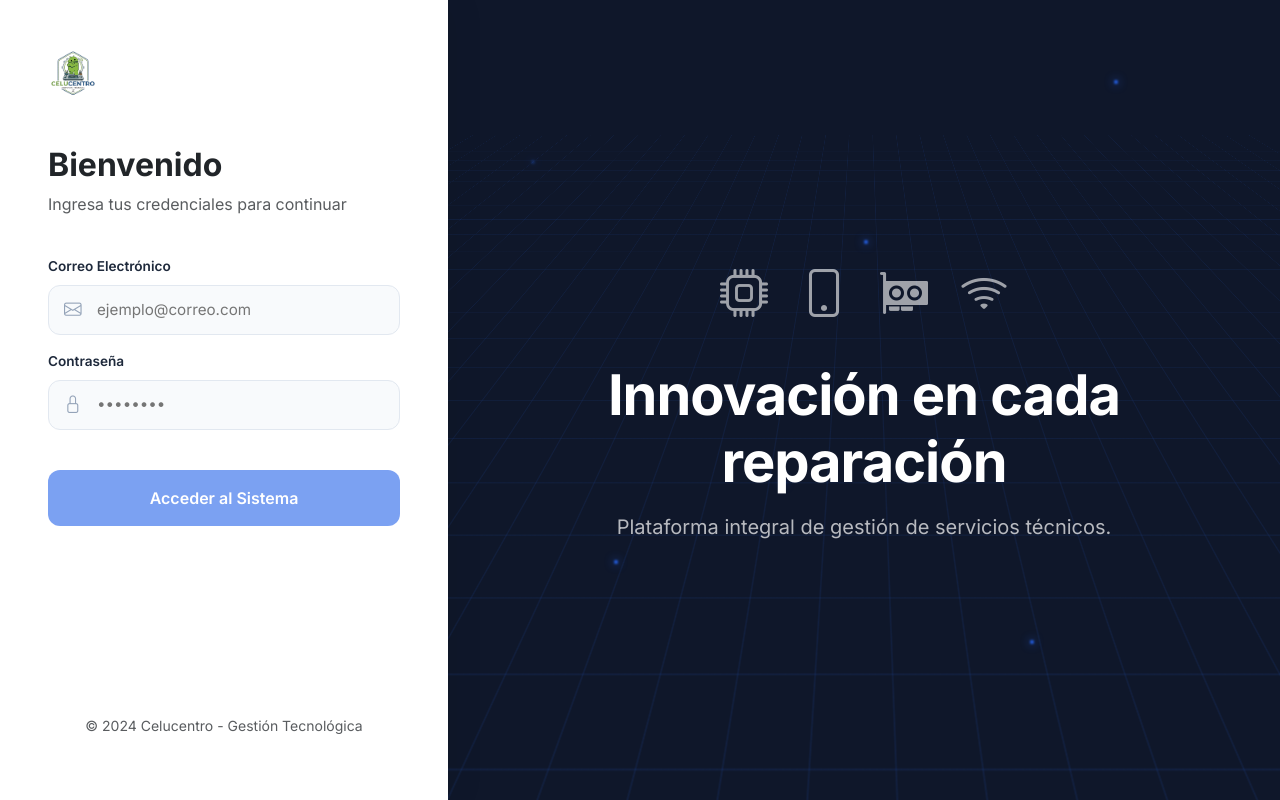
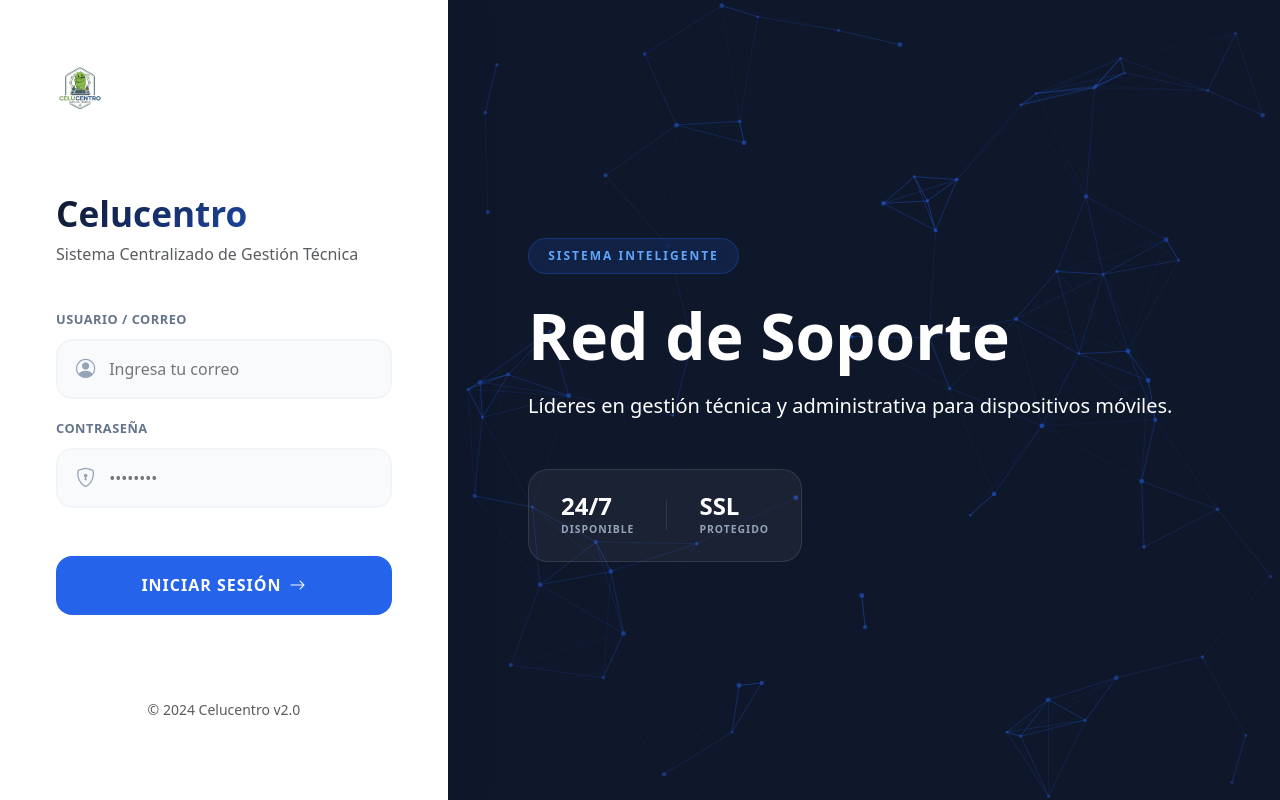
Before and after one commit to Danner2012/FRONT-PGM, an Angular app: page /login in a window 1280 px wide. Built offline with nearby package versions, Linux system fonts and the light colour scheme.

Commit message:
Envio de estructura 3

```diff
--- a/src/app/modules/auth/pages/login.component.html
+++ b/src/app/modules/auth/pages/login.component.html
@@ -1,6 +1,6 @@
 <div class="login-container">
 
-  <!-- LADO IZQUIERDO: FORMULARIO -->
+  <!-- LADO IZQUIERDO: FORMULARIO (35% - 40%) -->
   <aside class="login-sidebar fade-in">
     <div class="login-content">
       <div class="brand-section mb-5">
@@ -8,17 +8,17 @@
       </div>
 
       <div class="header-section mb-4">
-        <h2 class="fw-bold">Bienvenido</h2>
-        <p class="text-muted">Ingresa tus credenciales para continuar</p>
+        <h2 class="fw-bold title-gradient">Celucentro</h2>
+        <p class="text-muted">Sistema Centralizado de Gestión Técnica</p>
       </div>
 
       <form [formGroup]="loginForm" (ngSubmit)="onSubmit()" class="login-form">
         <!-- Usuario -->
         <div class="form-group mb-3">
-          <label class="form-label-custom">Correo Electrónico</label>
+          <label class="form-label-custom">Usuario / Correo</label>
           <div class="input-wrapper">
-            <i class="bi bi-envelope icon-input"></i>
-            <input type="email" formControlName="correo" class="form-input-custom" placeholder="ejemplo@correo.com">
+            <i class="bi bi-person-circle icon-input"></i>
+            <input type="email" formControlName="correo" class="form-input-custom" placeholder="Ingresa tu correo">
           </div>
         </div>
 
@@ -26,50 +26,54 @@
         <div class="form-group mb-4">
           <label class="form-label-custom">Contraseña</label>
           <div class="input-wrapper">
-            <i class="bi bi-lock icon-input"></i>
+            <i class="bi bi-shield-lock icon-input"></i>
             <input type="password" formControlName="clave" class="form-input-custom" placeholder="••••••••">
           </div>
         </div>
 
         <!-- Alerta de Error -->
-        <div *ngIf="errorMessage()" class="error-message mb-4">
-          <i class="bi bi-exclamation-circle-fill me-2"></i> {{ errorMessage() }}
+        <div *ngIf="errorMessage()" class="error-box mb-4">
+          <i class="bi bi-exclamation-triangle-fill me-2"></i> {{ errorMessage() }}
         </div>
 
         <!-- BOTÓN ENTRAR -->
         <button type="submit" class="btn-login" [disabled]="loginForm.invalid || isLoading()">
-          <span *ngIf="!isLoading()">Acceder al Sistema</span>
+          <div *ngIf="!isLoading()" class="d-flex align-items-center justify-content-center">
+            <span>INICIAR SESIÓN</span>
+            <i class="bi bi-arrow-right ms-2"></i>
+          </div>
           <div *ngIf="isLoading()" class="spinner-border spinner-border-sm" role="status"></div>
         </button>
       </form>
 
-      <footer class="login-footer mt-auto">
-        <p class="small text-muted text-center">© 2024 Celucentro - Gestión Tecnológica</p>
+      <footer class="login-footer mt-auto pt-4">
+        <p class="small text-muted text-center">© 2024 Celucentro v2.0</p>
       </footer>
     </div>
   </aside>
 
-  <!-- LADO DERECHO: ANIMACIÓN TECNOLÓGICA -->
+  <!-- LADO DERECHO: ANIMACIÓN TECNOLÓGICA (CANVAS) -->
   <main class="visual-section">
-    <div class="tech-grid"></div>
-    <div class="particles">
-      <div class="particle"></div>
-      <div class="particle"></div>
-      <div class="particle"></div>
-      <div class="particle"></div>
-      <div class="particle"></div>
-      <div class="particle"></div>
-    </div>
-    <div class="visual-overlay">
-      <div class="floating-icons">
-        <i class="bi bi-cpu"></i>
-        <i class="bi bi-phone"></i>
-        <i class="bi bi-gpu-card"></i>
-        <i class="bi bi-wifi"></i>
-      </div>
-      <div class="hero-text">
-        <h1 class="display-4 fw-bold">Innovación en cada reparación</h1>
-        <p class="lead">Plataforma integral de gestión de servicios técnicos.</p>
+    <!-- Canvas animado mediante lógica de Angular -->
+    <canvas #canvas class="particles-canvas"></canvas>
+
+    <div class="visual-overlay"></div>
+
+    <div class="floating-content">
+      <div class="tech-badge">SISTEMA INTELIGENTE</div>
+      <h1 class="display-3 fw-bold mb-3">Red de Soporte</h1>
+      <p class="lead">Líderes en gestión técnica y administrativa para dispositivos móviles.</p>
+
+      <div class="tech-stats">
+        <div class="stat-item">
+          <span class="stat-value">24/7</span>
+          <span class="stat-label">DISPONIBLE</span>
+        </div>
+        <div class="stat-divider"></div>
+        <div class="stat-item">
+          <span class="stat-value">SSL</span>
+          <span class="stat-label">PROTEGIDO</span>
+        </div>
       </div>
     </div>
   </main>
--- a/src/app/modules/auth/pages/login.component.ts
+++ b/src/app/modules/auth/pages/login.component.ts
@@ -1,4 +1,4 @@
-import { Component, signal, inject } from '@angular/core';
+import { Component, signal, inject, ElementRef, ViewChild, AfterViewInit, OnDestroy } from '@angular/core';
 import { CommonModule } from '@angular/common';
 import { ReactiveFormsModule, FormBuilder, Validators, FormGroup } from '@angular/forms';
 import { Router } from '@angular/router';
@@ -11,10 +11,15 @@ import { AuthService } from '../../../services/auth.service';
   templateUrl: './login.component.html',
   styleUrls: ['../styles/login.component.css']
 })
-export class LoginComponent {
+export class LoginComponent implements AfterViewInit, OnDestroy {
+  @ViewChild('canvas', { static: true }) canvas!: ElementRef<HTMLCanvasElement>;
+
   private fb = inject(FormBuilder);
   private authService = inject(AuthService);
   private router = inject(Router);
+  private ctx!: CanvasRenderingContext2D;
+  private particles: any[] = [];
+  private animationId!: number;
 
   loginForm: FormGroup = this.fb.group({
     correo: ['', [Validators.required, Validators.email]],
@@ -23,6 +28,87 @@ export class LoginComponent {
 
   errorMessage = signal<string | null>(null);
   isLoading = signal(false);
+
+  ngAfterViewInit() {
+    this.initParticles();
+  }
+
+  ngOnDestroy() {
+    if (this.animationId) {
+      cancelAnimationFrame(this.animationId);
+    }
+    window.removeEventListener('resize', () => this.resizeCanvas());
+  }
+
+  initParticles() {
+    const canvas = this.canvas.nativeElement;
+    const context = canvas.getContext('2d');
+    if (!context) return;
+
+    this.ctx = context;
+    this.resizeCanvas();
+    window.addEventListener('resize', () => this.resizeCanvas());
+
+    // Crear partículas (Nodos tecnológicos)
+    this.particles = [];
+    const particleCount = 80;
+    for (let i = 0; i < particleCount; i++) {
+      this.particles.push({
+        x: Math.random() * canvas.width,
+        y: Math.random() * canvas.height,
+        vx: (Math.random() - 0.5) * 0.4,
+        vy: (Math.random() - 0.5) * 0.4,
+        radius: Math.random() * 1.5 + 1
+      });
+    }
+    this.animate();
+  }
+
+  resizeCanvas() {
+    const canvas = this.canvas.nativeElement;
+    canvas.width = canvas.offsetWidth;
+    canvas.height = canvas.offsetHeight;
+  }
+
+  animate() {
+    const canvas = this.canvas.nativeElement;
+    this.ctx.clearRect(0, 0, canvas.width, canvas.height);
+
+    // Dibujar y conectar partículas
+    this.particles.forEach((p, i) => {
+      p.x += p.vx;
+      p.y += p.vy;
+
+      // Rebotar en bordes
+      if (p.x < 0 || p.x > canvas.width) p.vx *= -1;
+      if (p.y < 0 || p.y > canvas.height) p.vy *= -1;
+
+      // Dibujar punto
+      this.ctx.beginPath();
+      this.ctx.arc(p.x, p.y, p.radius, 0, Math.PI * 2);
+      this.ctx.fillStyle = 'rgba(37, 99, 235, 0.6)';
+      this.ctx.fill();
+
+      // Conexiones (Líneas tipo circuito)
+      for (let j = i + 1; j < this.particles.length; j++) {
+        const p2 = this.particles[j];
+        const dx = p.x - p2.x;
+        const dy = p.y - p2.y;
+        const dist = Math.sqrt(dx * dx + dy * dy);
+
+        if (dist < 140) {
+          this.ctx.beginPath();
+          this.ctx.strokeStyle = `rgba(37, 99, 235, ${1 - dist / 140})`;
+          this.ctx.lineWidth = 0.6;
+          this.ctx.moveTo(p.x, p.y);
+          this.ctx.lineTo(p2.x, p2.y);
+          this.ctx.stroke();
+        }
+      }
+    });
+
+    this.animationId = requestAnimationFrame(() => this.animate());
+  }
 
   onSubmit() {
     if (this.loginForm.valid) {
--- a/src/app/modules/auth/styles/login.component.css
+++ b/src/app/modules/auth/styles/login.component.css
@@ -1,12 +1,10 @@
 :host {
   --primary: #2563eb;
-  --primary-glow: rgba(37, 99, 235, 0.4);
+  --primary-dark: #1e4ed8;
   --bg-sidebar: #ffffff;
-  --bg-visual: #0f172a;
-  --text-dark: #1e293b;
-  --text-light: #f8fafc;
-  --input-border: #e2e8f0;
-  --transition: all 0.3s cubic-bezier(0.4, 0, 0.2, 1);
+  --text-dark: #0f172a;
+  --text-muted: #64748b;
+  --border-color: #f1f5f9;
 }
 
 .login-container {
@@ -14,42 +12,50 @@
   height: 100vh;
   width: 100vw;
   overflow: hidden;
-  font-family: 'Inter', system-ui, -apple-system, sans-serif;
+  background-color: var(--bg-sidebar);
 }
 
-/* --- LADO IZQUIERDO (LOGIN) --- */
+/* --- PANEL IZQUIERDO --- */
 .login-sidebar {
-  width: 35%; /* Ocupa el 35% del ancho */
-  min-width: 400px;
-  background: var(--bg-sidebar);
+  width: 35%;
+  min-width: 420px;
+  background: white;
   display: flex;
-  justify-content: center;
-  align-items: center;
-  padding: 3rem;
-  z-index: 10;
-  box-shadow: 10px 0 30px rgba(0,0,0,0.05);
+  flex-direction: column;
+  padding: 4rem 3.5rem;
+  z-index: 20;
+  box-shadow: 20px 0 50px rgba(0,0,0,0.03);
 }
 
 .login-content {
-  width: 100%;
-  max-width: 360px;
+  height: 100%;
   display: flex;
   flex-direction: column;
-  height: 100%;
+  max-width: 380px;
+  margin: 0 auto;
+  width: 100%;
+}
+
+.title-gradient {
+  background: linear-gradient(135deg, #0f172a 0%, #2563eb 100%);
+  -webkit-background-clip: text;
+  -webkit-text-fill-color: transparent;
+  font-size: 2.2rem;
 }
 
 .login-logo {
-  height: 50px;
+  height: 48px;
   width: auto;
-  object-fit: contain;
+  margin-bottom: 2rem;
 }
 
 .form-label-custom {
-  font-size: 0.85rem;
-  font-weight: 600;
-  color: var(--text-dark);
-  margin-bottom: 0.5rem;
-  display: block;
+  font-size: 0.8rem;
+  font-weight: 700;
+  text-transform: uppercase;
+  letter-spacing: 0.5px;
+  color: var(--text-muted);
+  margin-bottom: 0.6rem;
 }
 
 .input-wrapper {
@@ -60,177 +66,160 @@
 
 .icon-input {
   position: absolute;
-  left: 1rem;
+  left: 1.25rem;
   color: #94a3b8;
-  font-size: 1.1rem;
+  font-size: 1.2rem;
 }
 
 .form-input-custom {
   width: 100%;
-  padding: 0.8rem 1rem 0.8rem 3rem;
-  border: 1.5px solid var(--input-border);
-  border-radius: 12px;
-  font-size: 0.95rem;
-  transition: var(--transition);
+  padding: 1rem 1rem 1rem 3.2rem;
+  border: 2px solid #f1f5f9;
+  border-radius: 16px;
   background: #f8fafc;
+  transition: all 0.2s ease;
+  font-size: 1rem;
 }
 
 .form-input-custom:focus {
   outline: none;
   border-color: var(--primary);
   background: white;
-  box-shadow: 0 0 0 4px var(--primary-glow);
+  box-shadow: 0 10px 20px -10px rgba(37, 99, 235, 0.2);
 }
 
 .btn-login {
   width: 100%;
-  padding: 1rem;
+  padding: 1.1rem;
   background: var(--primary);
   color: white;
   border: none;
-  border-radius: 12px;
-  font-weight: 600;
-  font-size: 1rem;
-  transition: var(--transition);
+  border-radius: 16px;
+  font-weight: 700;
+  letter-spacing: 1px;
+  transition: all 0.3s cubic-bezier(0.175, 0.885, 0.32, 1.275);
   cursor: pointer;
-  margin-top: 1rem;
+  margin-top: 1.5rem;
 }
 
 .btn-login:hover:not(:disabled) {
-  background: #1d4ed8;
-  transform: translateY(-2px);
-  box-shadow: 0 10px 20px -5px var(--primary-glow);
+  background: var(--primary-dark);
+  transform: translateY(-3px);
+  box-shadow: 0 15px 30px -10px rgba(37, 99, 235, 0.4);
 }
 
-.btn-login:disabled {
-  opacity: 0.6;
-  cursor: not-allowed;
+.error-box {
+  padding: 1rem;
+  background: #fff1f2;
+  color: #e11d48;
+  border-radius: 12px;
+  font-size: 0.85rem;
+  border-left: 4px solid #e11d48;
 }
 
-.error-message {
-  padding: 0.75rem 1rem;
-  background: #fef2f2;
-  color: #dc2626;
-  border-radius: 10px;
-  font-size: 0.85rem;
-  border: 1px solid #fee2e2;
-}
-
-/* --- LADO DERECHO (VISUAL) --- */
+/* --- PANEL DERECHO (ANIMACIÓN) --- */
 .visual-section {
-  flex: 1; /* Ocupa el 65% restante */
-  background: var(--bg-visual);
+  flex: 1;
   position: relative;
+  background: #0f172a; /* Fondo oscuro tecnológico */
   display: flex;
-  justify-content: center;
   align-items: center;
+  padding: 5rem;
   overflow: hidden;
 }
 
-/* Efecto de Rejilla Tecnológica */
-.tech-grid {
+.particles-canvas {
   position: absolute;
-  width: 200%;
-  height: 200%;
-  background-image:
-    linear-gradient(rgba(37, 99, 235, 0.1) 1px, transparent 1px),
-    linear-gradient(90deg, rgba(37, 99, 235, 0.1) 1px, transparent 1px);
-  background-size: 50px 50px;
-  transform: perspective(500px) rotateX(45deg);
-  animation: gridMove 20s linear infinite;
-  top: -50%;
-}
-
-@keyframes gridMove {
-  from { transform: perspective(500px) rotateX(45deg) translateY(0); }
-  to { transform: perspective(500px) rotateX(45deg) translateY(50px); }
-}
-
-/* Partículas Flotantes */
-.particles {
-  position: absolute;
+  top: 0;
+  left: 0;
   width: 100%;
   height: 100%;
-}
-
-.particle {
-  position: absolute;
-  width: 4px;
-  height: 4px;
-  background: var(--primary);
-  border-radius: 50%;
-  filter: blur(1px);
-  box-shadow: 0 0 10px var(--primary);
-  animation: float 10s infinite ease-in-out;
-}
-
-/* Generar posiciones aleatorias para partículas */
-.particle:nth-child(1) { left: 10%; top: 20%; animation-delay: 0s; }
-.particle:nth-child(2) { left: 80%; top: 10%; animation-delay: 2s; }
-.particle:nth-child(3) { left: 40%; top: 60%; animation-delay: 4s; }
-.particle:nth-child(4) { left: 70%; top: 80%; animation-delay: 1s; }
-.particle:nth-child(5) { left: 20%; top: 70%; animation-delay: 3s; }
-.particle:nth-child(6) { left: 50%; top: 30%; animation-delay: 5s; }
-
-@keyframes float {
-  0%, 100% { transform: translate(0, 0); opacity: 0.3; }
-  50% { transform: translate(20px, -50px); opacity: 1; }
+  z-index: 1;
 }
 
 .visual-overlay {
-  z-index: 5;
-  text-align: center;
-  color: white;
-  padding: 2rem;
+  position: absolute;
+  top: 0; left: 0; width: 100%; height: 100%;
+  background: radial-gradient(circle at center, transparent 0%, rgba(15, 23, 42, 0.4) 100%);
+  z-index: 2;
+  pointer-events: none;
 }
 
-.floating-icons {
-  font-size: 3rem;
-  margin-bottom: 2rem;
-  display: flex;
-  gap: 2rem;
-  justify-content: center;
-  opacity: 0.6;
+.floating-content {
+  position: relative;
+  z-index: 10;
+  color: white;
+  max-width: 700px;
 }
 
-.floating-icons i {
-  animation: iconFloat 4s infinite ease-in-out;
+.tech-badge {
+  display: inline-block;
+  padding: 0.5rem 1.2rem;
+  background: rgba(37, 99, 235, 0.15);
+  backdrop-filter: blur(10px);
+  border-radius: 100px;
+  font-size: 0.75rem;
+  font-weight: 800;
+  letter-spacing: 2px;
+  margin-bottom: 1.5rem;
+  border: 1px solid rgba(37, 99, 235, 0.3);
+  color: #60a5fa;
 }
 
-.floating-icons i:nth-child(2n) { animation-delay: 1s; }
-
-@keyframes iconFloat {
-  0%, 100% { transform: translateY(0); }
-  50% { transform: translateY(-15px); }
+.tech-stats {
+  display: flex;
+  align-items: center;
+  gap: 2rem;
+  margin-top: 3rem;
+  background: rgba(255, 255, 255, 0.05);
+  padding: 1.5rem 2rem;
+  border-radius: 20px;
+  border: 1px solid rgba(255, 255, 255, 0.1);
+  width: fit-content;
 }
 
-.hero-text h1 {
-  letter-spacing: -1px;
-  margin-bottom: 1rem;
+.stat-item {
+  display: flex;
+  flex-direction: column;
 }
 
-.hero-text p {
-  opacity: 0.7;
-  max-width: 500px;
-  margin: 0 auto;
+.stat-value {
+  font-size: 1.5rem;
+  font-weight: 800;
+  color: white;
+  line-height: 1;
 }
 
-/* --- RESPONSIVIDAD --- */
-@media (max-width: 1024px) {
+.stat-label {
+  font-size: 0.65rem;
+  font-weight: 700;
+  color: #94a3b8;
+  letter-spacing: 1px;
+  margin-top: 4px;
+}
+
+.stat-divider {
+  width: 1px;
+  height: 30px;
+  background: rgba(255, 255, 255, 0.1);
+}
+
+@keyframes fadeIn {
+  from { opacity: 0; transform: translateX(-30px); }
+  to { opacity: 1; transform: translateX(0); }
+}
+
+.fade-in {
+  animation: fadeIn 1s ease-out forwards;
+}
+
+/* Responsividad */
+@media (max-width: 1100px) {
   .login-sidebar { width: 45%; }
 }
 
-@media (max-width: 768px) {
-  .login-container { flex-direction: column; }
-  .login-sidebar { width: 100%; height: 100vh; padding: 2rem; }
+@media (max-width: 900px) {
   .visual-section { display: none; }
+  .login-sidebar { width: 100%; min-width: 100%; padding: 2rem; }
+  .login-content { max-width: 450px; }
 }
-
-.fade-in {
-  animation: fadeIn 0.8s ease-out forwards;
-}
-
-@keyframes fadeIn {
-  from { opacity: 0; transform: translateX(-20px); }
-  to { opacity: 1; transform: translateX(0); }
-}
```
